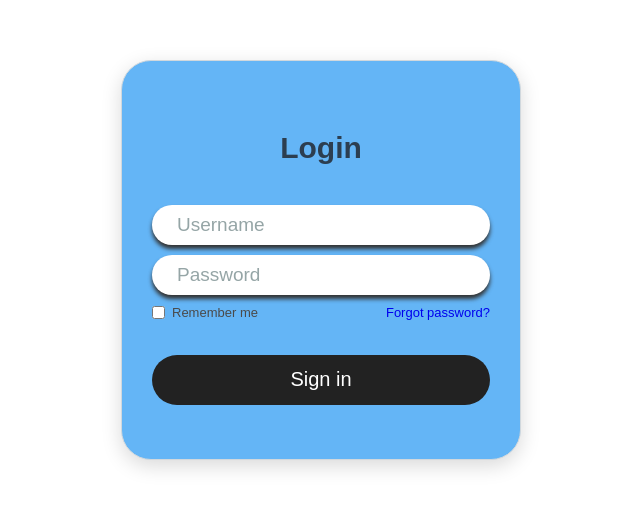
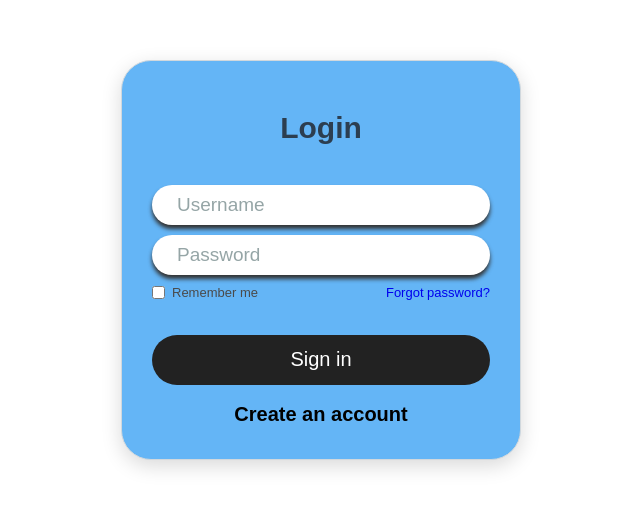
Before and after one commit to SOEN287website/Website-builder, a plain HTML site: page index.html in a window 1280 px wide. Shown: the part 140-648 px from the top of the page, without its empty margins (319-959 px from the left). Drawn offline with Linux system fonts and the light colour scheme.

Commit message:
create account

```diff
--- a/index.html
+++ b/index.html
@@ -40,6 +40,8 @@
         <button id="submit" class="submit-btn"></button>
         <label for="submit">Sign in</label>
       </div>
+        <button id="create-acc" class="create-btn">Create an account</button>
+      </div>
     </div>
   </body>
 </html>
--- a/style.css
+++ b/style.css
@@ -96,8 +96,35 @@ a:hover {
   transform: translate(-50%, -50%);
   font-size: 20px;
   font-weight: 200;
+  cursor: pointer;
 }
 .submit-btn:hover {
   background: black;
   transform: scale(1.05);
 }
+.create-btn {
+  display: flex;
+  justify-content: center;
+  align-items: center;
+  margin-top: 10px;
+  width: 100%;
+  height: 30px;
+  cursor: pointer;
+  border: none;
+  background-color: #64b5f6;
+  border-radius: 20px;
+  transition: 0.2s;
+}
+.create-btn {
+  color: black;
+  font-size: 20px;
+  background: none;
+  border: none;
+  cursor: pointer;
+  font-weight: 600;
+}
+
+.create-btn:hover {
+  background-color: white;
+  transform: scale(1.05);
+}
```
